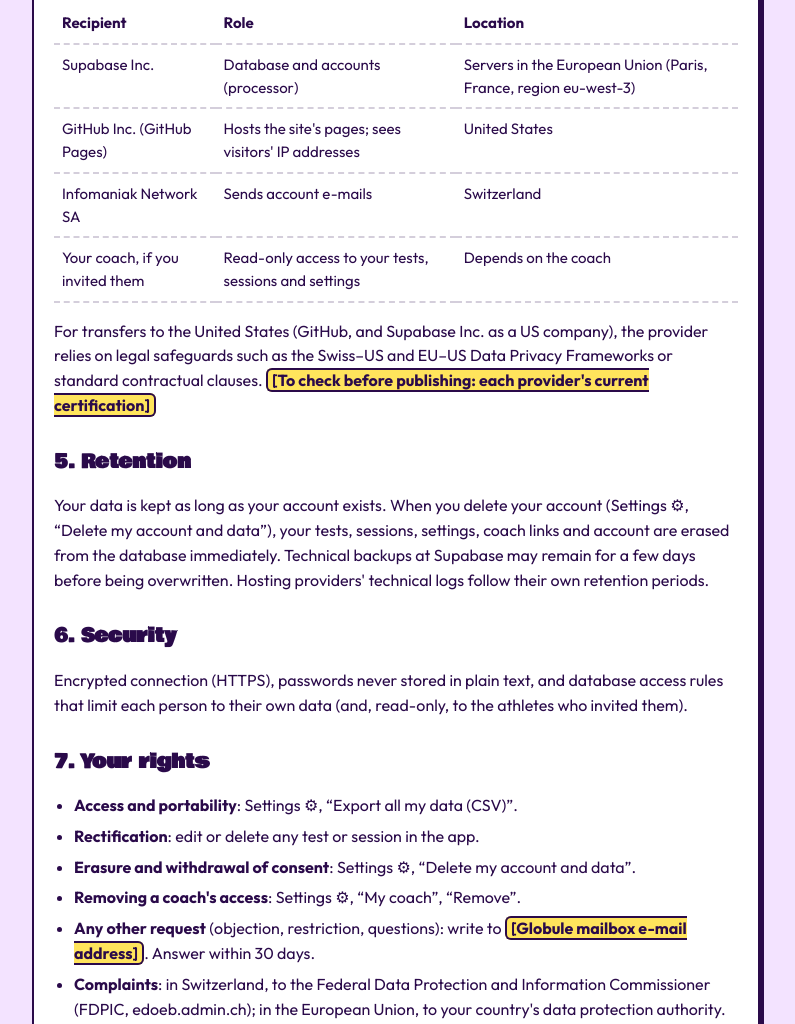
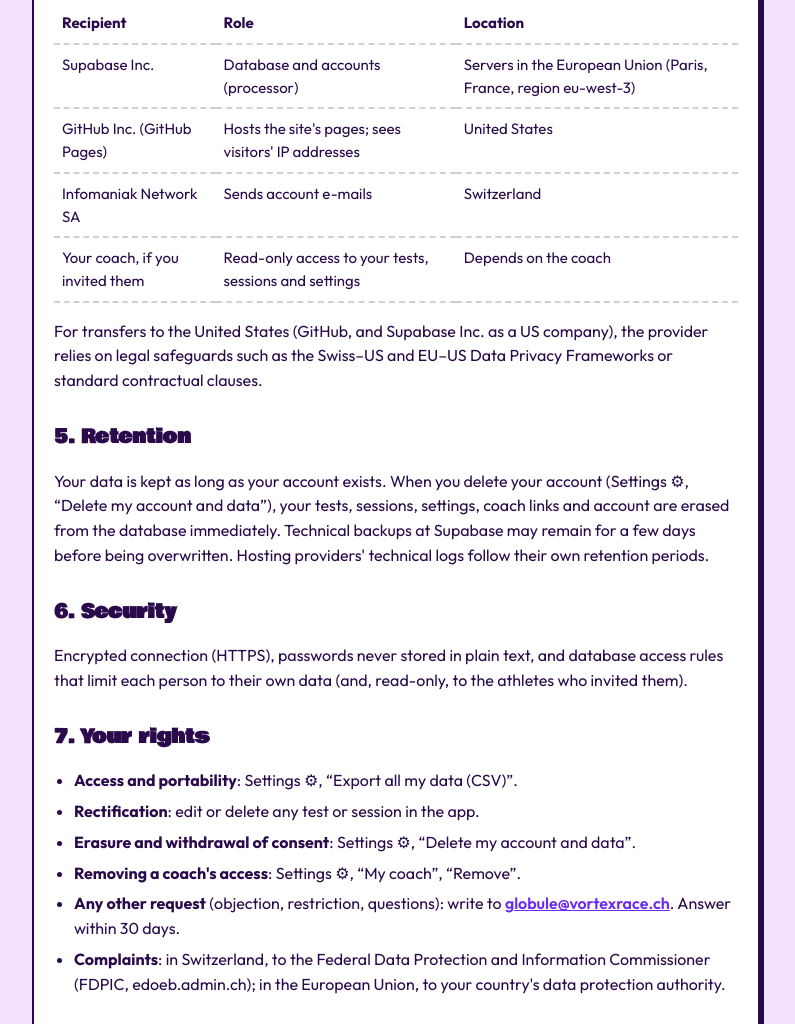
Before and after one commit to wnvrwnt878-create/globule, a plain HTML site: page privacy.html in a window 1280 px wide. Shown: the part 1473-2497 px from the top of the page, without its empty margins (244-1039 px from the left). Drawn offline with Linux system fonts and the light colour scheme.

Commit message:
Politique de confidentialité : responsable et contact
Co-Authored-By: Claude Opus 5.5 <noreply@anthropic.com>

```diff
--- a/privacy.html
+++ b/privacy.html
@@ -42,7 +42,7 @@ ul{ padding-left:20px; } li{ margin-bottom:6px; }
     <p>Globule est une application web qui t'aide à enregistrer tes tests de lactate par paliers et tes séances, puis à en tirer tes seuils et tes zones d'entraînement. Cette page explique quelles données sont traitées, pourquoi, avec qui elles sont partagées et quels sont tes droits. Elle suit la loi fédérale suisse sur la protection des données (nLPD) et, pour les personnes dans l'Union européenne, le règlement général sur la protection des données (RGPD).</p>
 
     <h2>1. Responsable du traitement</h2>
-    <p><span class="todo">[Prénom Nom]</span>, à titre privé<br><span class="todo">[Adresse postale, NPA Localité, Suisse]</span><br>Contact pour toute question sur tes données : <span class="todo">[adresse e-mail de la boîte Globule]</span></p>
+    <p>Robin Favre, à titre privé<br>Route du Golf 81, 3963 Crans, Suisse<br>Contact pour toute question sur tes données : <a href="mailto:globule@vortexrace.ch">globule@vortexrace.ch</a></p>
 
     <h2>2. Données traitées</h2>
     <table>
@@ -73,7 +73,7 @@ ul{ padding-left:20px; } li{ margin-bottom:6px; }
       <tr><td>Infomaniak Network SA</td><td>Envoi des e-mails de compte</td><td>Suisse</td></tr>
       <tr><td>Ton entraîneur, si tu l'as invité</td><td>Lecture seule de tes tests, séances et réglages</td><td>Selon l'entraîneur</td></tr>
     </table>
-    <p>Pour les transferts vers les États-Unis (GitHub, et Supabase Inc. en tant que société américaine), le prestataire s'appuie sur les garanties prévues par la loi, comme le cadre de protection des données Suisse–États-Unis et UE–États-Unis ou des clauses contractuelles types. <span class="todo">[À vérifier avant publication : certification actuelle de chaque prestataire]</span></p>
+    <p>Pour les transferts vers les États-Unis (GitHub, et Supabase Inc. en tant que société américaine), le prestataire s'appuie sur les garanties prévues par la loi, comme le cadre de protection des données Suisse–États-Unis et UE–États-Unis ou des clauses contractuelles types.</p>
 
     <h2>5. Durée de conservation</h2>
     <p>Tes données sont gardées tant que ton compte existe. Quand tu supprimes ton compte (Réglages ⚙, « Supprimer mon compte et mes données »), tes tests, séances, réglages, liens entraîneur et ton compte sont effacés immédiatement de la base. Des copies de sauvegarde techniques chez Supabase peuvent subsister quelques jours avant d'être écrasées. Les journaux techniques des hébergeurs suivent leurs propres durées.</p>
@@ -87,7 +87,7 @@ ul{ padding-left:20px; } li{ margin-bottom:6px; }
       <li><b>Rectification</b> : modifie ou supprime n'importe quel test ou séance dans l'app.</li>
       <li><b>Effacement et retrait du consentement</b> : Réglages ⚙, « Supprimer mon compte et mes données ».</li>
       <li><b>Retirer l'accès d'un entraîneur</b> : Réglages ⚙, « Mon entraîneur », « Retirer ».</li>
-      <li><b>Toute autre demande</b> (opposition, limitation, question) : écris à <span class="todo">[adresse e-mail de la boîte Globule]</span>. Réponse sous 30 jours.</li>
+      <li><b>Toute autre demande</b> (opposition, limitation, question) : écris à <a href="mailto:globule@vortexrace.ch">globule@vortexrace.ch</a>. Réponse sous 30 jours.</li>
       <li><b>Réclamation</b> : en Suisse, auprès du Préposé fédéral à la protection des données et à la transparence (PFPDT, edoeb.admin.ch) ; dans l'Union européenne, auprès de l'autorité de protection des données de ton pays.</li>
     </ul>
 
@@ -109,7 +109,7 @@ ul{ padding-left:20px; } li{ margin-bottom:6px; }
     <p>Globule is a web app that helps you log your lactate step tests and training sessions, then derives your thresholds and training zones. This page explains what data is processed, why, who it is shared with and what your rights are. It follows the Swiss Federal Act on Data Protection (FADP) and, for people in the European Union, the General Data Protection Regulation (GDPR).</p>
 
     <h2>1. Controller</h2>
-    <p><span class="todo">[First and last name]</span>, as a private individual<br><span class="todo">[Postal address, postcode, town, Switzerland]</span><br>Contact for any question about your data: <span class="todo">[Globule mailbox e-mail address]</span></p>
+    <p>Robin Favre, as a private individual<br>Route du Golf 81, 3963 Crans, Switzerland<br>Contact for any question about your data: <a href="mailto:globule@vortexrace.ch">globule@vortexrace.ch</a></p>
 
     <h2>2. Data processed</h2>
     <table>
@@ -140,7 +140,7 @@ ul{ padding-left:20px; } li{ margin-bottom:6px; }
       <tr><td>Infomaniak Network SA</td><td>Sends account e-mails</td><td>Switzerland</td></tr>
       <tr><td>Your coach, if you invited them</td><td>Read-only access to your tests, sessions and settings</td><td>Depends on the coach</td></tr>
     </table>
-    <p>For transfers to the United States (GitHub, and Supabase Inc. as a US company), the provider relies on legal safeguards such as the Swiss–US and EU–US Data Privacy Frameworks or standard contractual clauses. <span class="todo">[To check before publishing: each provider's current certification]</span></p>
+    <p>For transfers to the United States (GitHub, and Supabase Inc. as a US company), the provider relies on legal safeguards such as the Swiss–US and EU–US Data Privacy Frameworks or standard contractual clauses.</p>
 
     <h2>5. Retention</h2>
     <p>Your data is kept as long as your account exists. When you delete your account (Settings ⚙, “Delete my account and data”), your tests, sessions, settings, coach links and account are erased from the database immediately. Technical backups at Supabase may remain for a few days before being overwritten. Hosting providers' technical logs follow their own retention periods.</p>
@@ -154,7 +154,7 @@ ul{ padding-left:20px; } li{ margin-bottom:6px; }
       <li><b>Rectification</b>: edit or delete any test or session in the app.</li>
       <li><b>Erasure and withdrawal of consent</b>: Settings ⚙, “Delete my account and data”.</li>
       <li><b>Removing a coach's access</b>: Settings ⚙, “My coach”, “Remove”.</li>
-      <li><b>Any other request</b> (objection, restriction, questions): write to <span class="todo">[Globule mailbox e-mail address]</span>. Answer within 30 days.</li>
+      <li><b>Any other request</b> (objection, restriction, questions): write to <a href="mailto:globule@vortexrace.ch">globule@vortexrace.ch</a>. Answer within 30 days.</li>
       <li><b>Complaints</b>: in Switzerland, to the Federal Data Protection and Information Commissioner (FDPIC, edoeb.admin.ch); in the European Union, to your country's data protection authority.</li>
     </ul>
 
```
